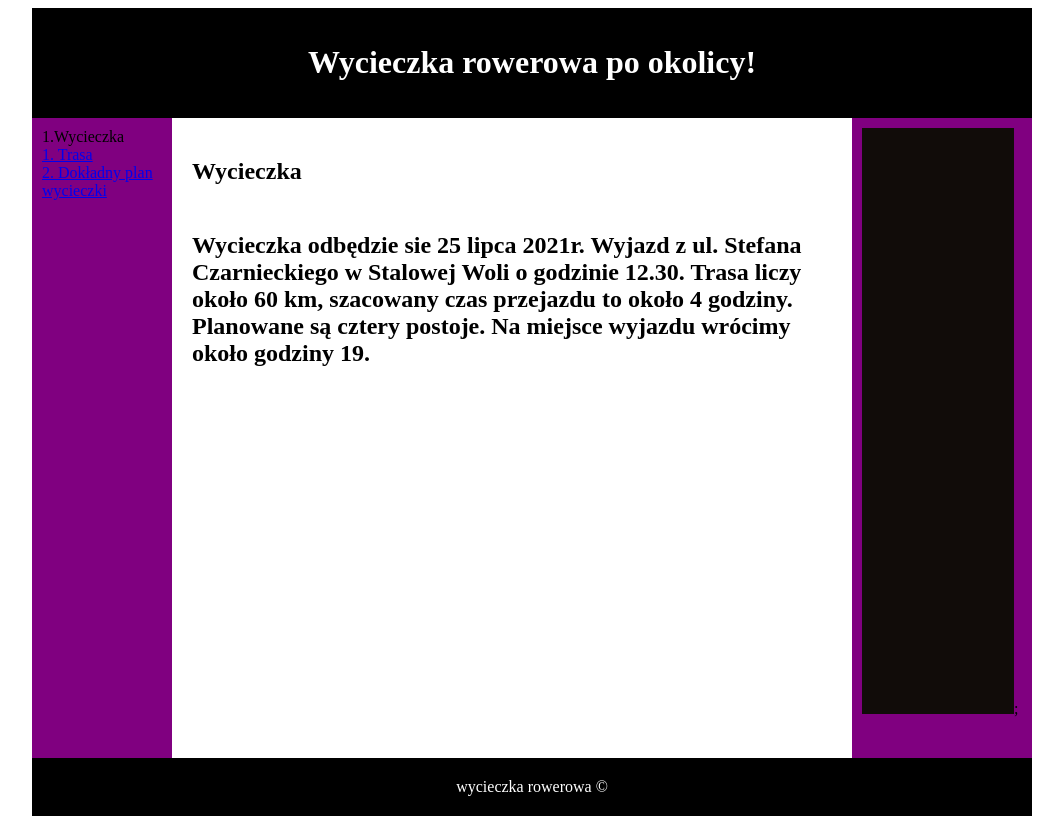
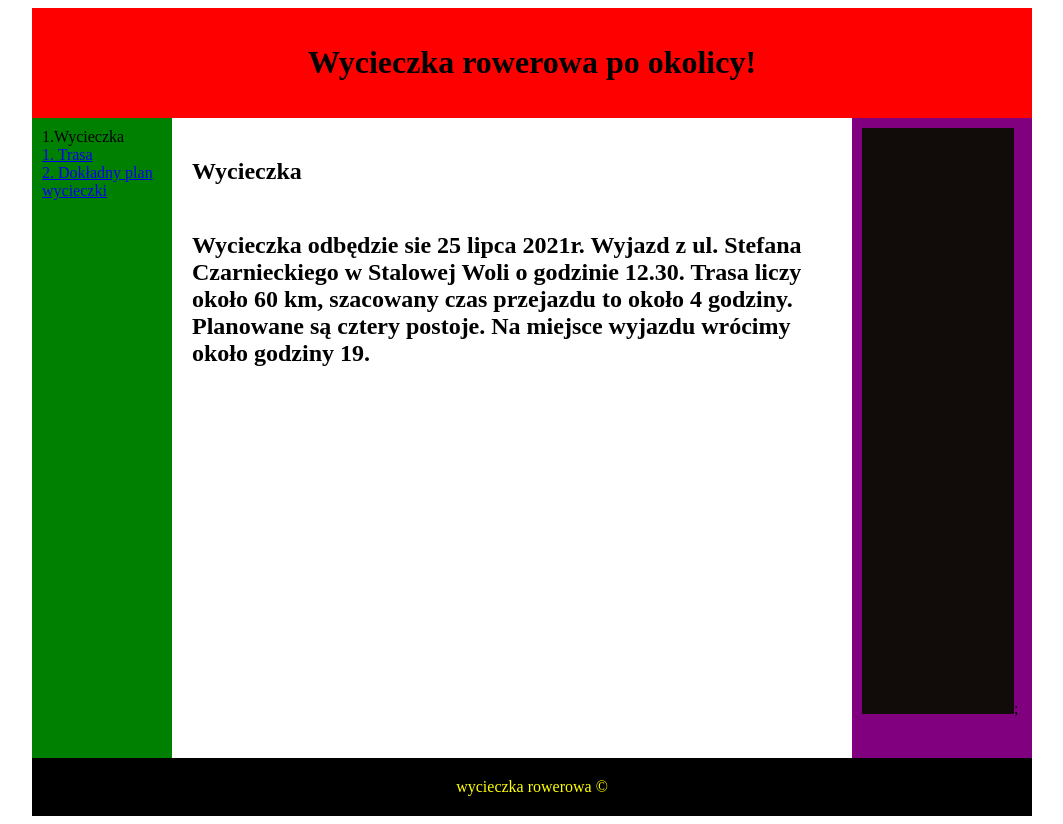
Before and after one commit to slo1c212021/moja-strona, a plain HTML site: page index.html in a window 1280 px wide. Shown: the whole page, without its empty margins (108-1171 px from the left). Drawn offline with Linux system fonts and the light colour scheme.

Commit message:
Update index.html

```diff
--- a/index.html
+++ b/index.html
@@ -16,15 +16,15 @@
 	}
 	#logo
 	{
-		background-color: black;
-		color: white;
+		background-color: red;
+		color: black;
 		text-align: center;
 		padding: 15px;
 	}
 	#nav
 	{
 		float: left;
-		background-color: purple;
+		background-color: green;
 		width: 120px;
 		min-height: 620px;
 		padding: 10px;
@@ -47,7 +47,7 @@
 	{
 		clear: both;
 		background-color: black;
-		color: white;
+		color: yellow;
 		text-align: center;
 		padding: 20px;
 	}
```
